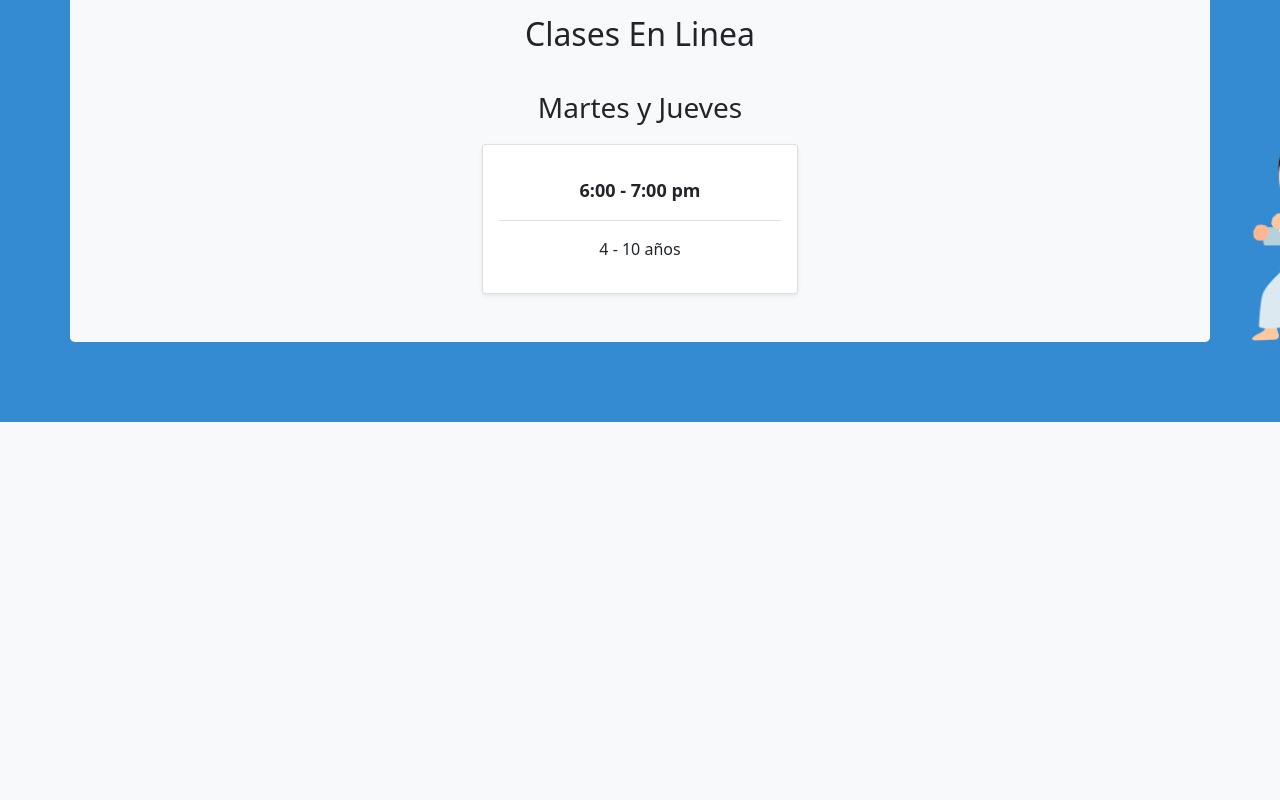
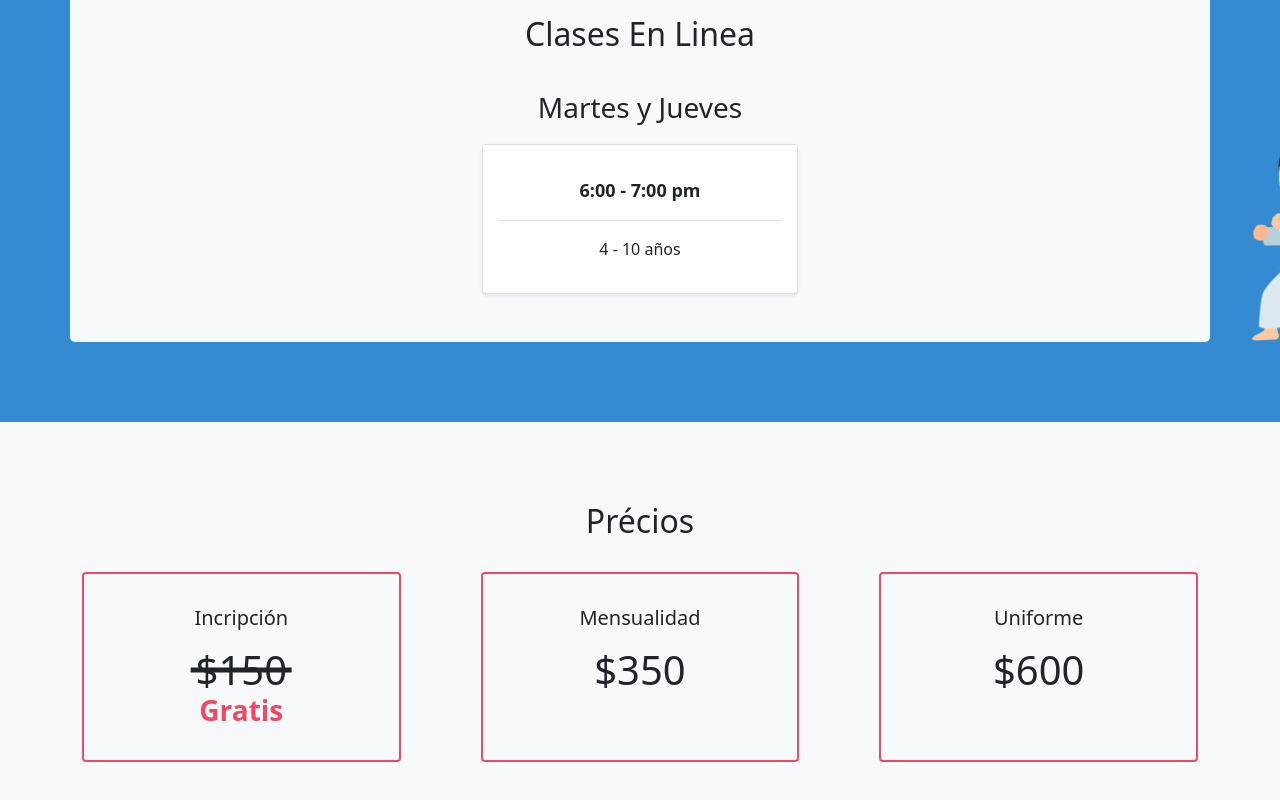
Before and after one commit to AllanDev15/TKDLeonesBlancos-LandingPage, a website: page public/index.html in a window 1280 px wide. Shown: the part 1833-2633 px from the top of the page. Before the commit the page ends 2415 px from the top, so only its background shows below. Drawn offline with nearby package versions, Linux system fonts and the light colour scheme.

Commit message:
add prices section

```diff
--- a/public/index.html
+++ b/public/index.html
@@ -133,7 +133,33 @@
           </div>
       </section>
     </div>
-    </div>
+
+    <section class="mb-6">
+      <div class="container">
+        <h2 class="text-center mb-3">Précios</h2>
+        <div class="prices row g-3 gy-md-0 gx-md-6">
+          <div class="col-12 col-sm-4">
+            <div class="prices__price p-3 text-center rounded border border-2 border-red-tkd">
+              <p class="prices__description h5">Incripción</p>
+              <p class="prices__value prices__value-discount position-relative mt-2 h1">$150</p>
+              <p class="prices__value text-red-tkd fw-bold h3 m-0">Gratis</p>
+            </div>
+          </div>
+          <div class="col-6 col-sm-4">
+            <div class="prices__price p-3 text-center rounded border border-2 border-red-tkd">
+              <p class="prices__description h5">Mensualidad</p>
+              <p class="prices__value mt-2 h1">$350</p>
+            </div>
+          </div>
+          <div class="col-6 col-sm-4">
+            <div class="prices__price p-3 text-center rounded border border-2 border-red-tkd">
+              <p class="prices__description h5">Uniforme</p>
+              <p class="prices__value mt-2 h1">$600</p>
+            </div>
+          </div>
+        </div>
+      </div>
+    </section>
   </main>
 
   <script src="../node_modules/bootstrap/dist/js/bootstrap.min.js"></script>
--- a/src/scss/main.scss
+++ b/src/scss/main.scss
@@ -68,7 +68,7 @@ $utilities: map-merge(
       map-merge(
         map-get($utilities, 'color'),
         (
-          values: $custom-colors,
+          values: map-merge($theme-colors, $custom-colors),
         )
       ),
   )
@@ -150,3 +150,38 @@ p {
     }
   }
 }
+
+.prices {
+  &__price {
+    height: 100%;
+    transition: background-color 0.3s ease;
+
+    &:hover {
+      background-color: $red-tkd;
+    }
+    &:hover .prices__value,
+    &:hover .prices__description {
+      color: $white !important;
+    }
+  }
+
+  &__value {
+    &-discount {
+      width: fit-content;
+      margin: 0 auto;
+
+      &::after {
+        content: '';
+        width: 110%;
+        height: 5px;
+        display: block;
+        position: absolute;
+        top: 50%;
+        left: 50%;
+        transform: translate(-50%, -50%);
+        padding: inherit;
+        background-color: currentColor;
+      }
+    }
+  }
+}
```
Also changed, not shown: public/css/main.css.
